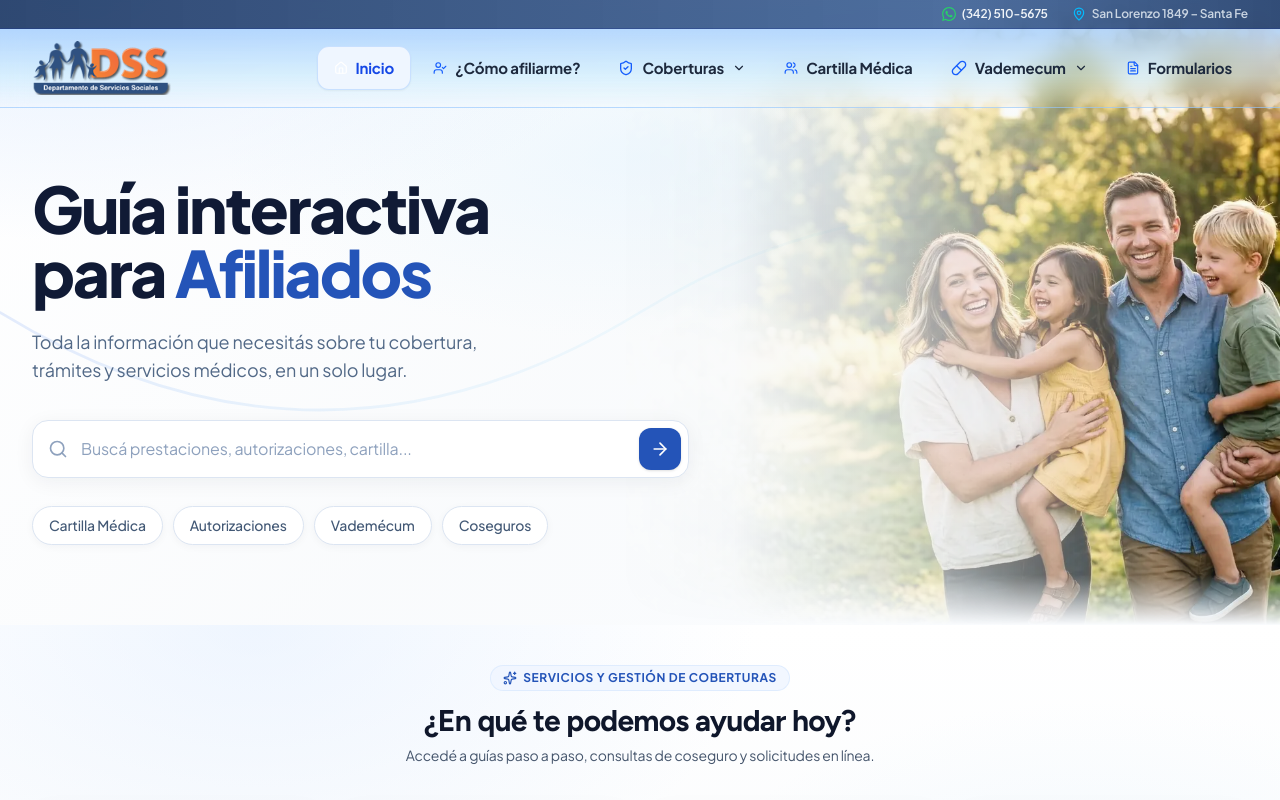
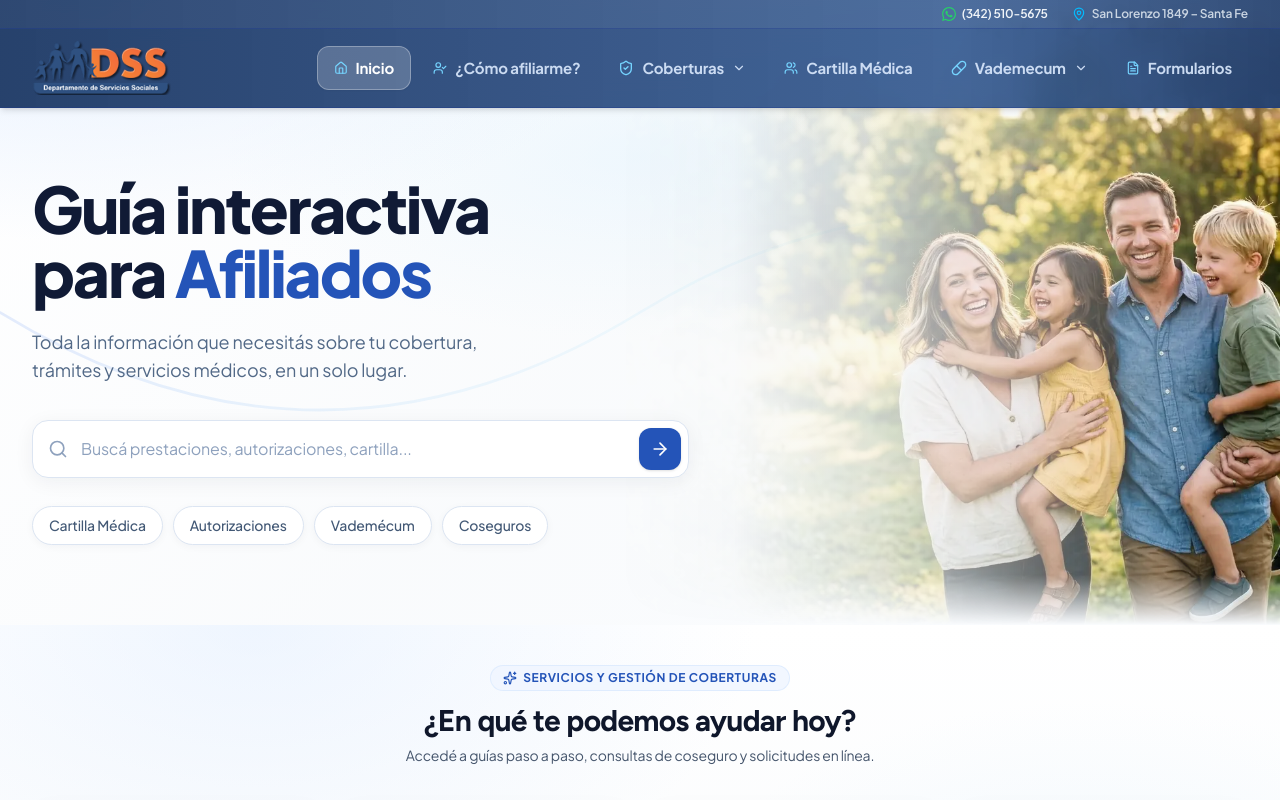
Before and after one commit to KarimServin/guia-interactiva-dss, a Next.js app: page / in a window 1280 px wide. Shown: the top 800 px of the page. Built offline with nearby package versions, Linux system fonts and the light colour scheme.

Commit message:
style(navbar): match dark slate-blue gradient of top bar

```diff
--- a/src/components/Header.tsx
+++ b/src/components/Header.tsx
@@ -111,18 +111,16 @@ export const Header: React.FC<HeaderProps> = ({ activeTab = 'guia', onSelectNav
         </div>
       </div>
 
-      {/* Main navbar — elegant light-blue gradient glass */}
+      {/* Main navbar — matching top bar dark slate-blue gradient */}
       <div
-        className={`transition-all duration-300 ease-in-out ${
+        className={`transition-all duration-300 ease-in-out backdrop-blur-md border-b shadow-md ${
           isPastHero
-            ? 'bg-gradient-to-r from-sky-200/75 via-blue-200/70 to-sky-200/75 md:from-sky-100/95 md:via-blue-100/95 md:to-sky-100/95 backdrop-blur-xs md:backdrop-blur-xl border-b border-blue-300/70 md:border-blue-300/80 shadow-xs md:shadow-md'
-            : 'bg-gradient-to-b from-sky-300/60 via-blue-200/45 to-transparent md:bg-transparent backdrop-blur-xs md:backdrop-blur-md border-b border-transparent shadow-none'
+            ? 'border-blue-800/60 shadow-lg'
+            : 'border-blue-900/40'
         }`}
-        style={
-          !isPastHero
-            ? { background: 'linear-gradient(180deg, rgba(147, 197, 253, 0.65) 0%, rgba(186, 230, 253, 0.45) 60%, rgba(255, 255, 255, 0) 100%)' }
-            : undefined
-        }>
+        style={{
+          background: 'linear-gradient(90deg, rgba(30, 58, 102, 0.96) 0%, rgba(41, 74, 126, 0.93) 45%, rgba(48, 86, 142, 0.90) 75%, rgba(33, 62, 108, 0.96) 100%)'
+        }}>
         <div className="max-w-7xl mx-auto px-4 sm:px-6 lg:px-8 h-[72px] sm:h-[78px] flex items-center justify-between gap-4">
 
           {/* Logo */}
@@ -145,12 +143,9 @@ export const Header: React.FC<HeaderProps> = ({ activeTab = 'guia', onSelectNav
 
               const baseBtn = `relative flex items-center gap-2 px-3.5 lg:px-4 py-2.5 text-sm lg:text-[15px] font-bold rounded-xl transition-all duration-200 cursor-pointer group`;
 
-              // Styles for Hero (semi-transparent white) vs Scrolled (solid white)
-              const activeStyle = 'text-blue-700 bg-blue-50 border border-blue-200/80 shadow-xs';
-
-              const inactiveStyle = isPastHero
-                ? 'text-slate-700 hover:text-blue-700 hover:bg-slate-100/80'
-                : 'text-slate-800 hover:text-blue-700 hover:bg-white/90';
+              // High-contrast styles for dark slate-blue background
+              const activeStyle = 'text-white bg-white/20 border border-white/30 shadow-xs';
+              const inactiveStyle = 'text-blue-100/90 hover:text-white hover:bg-white/10';
 
               if (isCoberturas) {
                 return (
@@ -160,7 +155,7 @@ export const Header: React.FC<HeaderProps> = ({ activeTab = 'guia', onSelectNav
                     <button id="nav-coberturas-trigger"
                       onClick={() => handleNavClick(item.id)}
                       className={`${baseBtn} ${isActive ? activeStyle : inactiveStyle}`}>
-                      <Icon className={`w-4 h-4 shrink-0 ${isActive ? (isPastHero ? 'text-blue-600' : 'text-white') : 'text-blue-600'}`} />
+                      <Icon className="w-4 h-4 shrink-0 text-sky-300" />
                       <span>{item.label}</span>
                       <ChevronDown className={`w-3.5 h-3.5 transition-transform duration-200 ${isCoberturasDropdownOpen ? 'rotate-180' : ''}`} />
                     </button>
@@ -192,7 +187,7 @@ export const Header: React.FC<HeaderProps> = ({ activeTab = 'guia', onSelectNav
                     onMouseLeave={() => setIsVademecumDropdownOpen(false)}>
                     <button id="nav-vademecum-trigger"
                       className={`${baseBtn} ${isActive ? activeStyle : inactiveStyle}`}>
-                      <Icon className={`w-4 h-4 shrink-0 ${isActive ? (isPastHero ? 'text-blue-600' : 'text-white') : 'text-blue-600'}`} />
+                      <Icon className="w-4 h-4 shrink-0 text-sky-300" />
                       <span>{item.label}</span>
                       <ChevronDown className={`w-3.5 h-3.5 transition-transform duration-200 ${isVademecumDropdownOpen ? 'rotate-180' : ''}`} />
                     </button>
@@ -217,7 +212,7 @@ export const Header: React.FC<HeaderProps> = ({ activeTab = 'guia', onSelectNav
               return (
                 <button key={item.id} onClick={() => handleNavClick(item.id)}
                   className={`${baseBtn} ${isActive ? activeStyle : inactiveStyle}`}>
-                  <Icon className={`w-3.5 h-3.5 shrink-0 ${isActive ? (isPastHero ? 'text-blue-600' : 'text-white') : 'text-blue-600'}`} />
+                  <Icon className="w-3.5 h-3.5 shrink-0 text-sky-300" />
                   <span>{item.label}</span>
                 </button>
               );
@@ -227,9 +222,9 @@ export const Header: React.FC<HeaderProps> = ({ activeTab = 'guia', onSelectNav
           {/* Hamburger */}
           <button
             onClick={() => setIsMobileMenuOpen(!isMobileMenuOpen)}
-            className="md:hidden p-2 rounded-xl hover:bg-slate-100 text-slate-600 transition-colors cursor-pointer"
+            className="md:hidden p-2 rounded-xl hover:bg-white/10 text-white transition-colors cursor-pointer"
             aria-label="Toggle Menu">
-            {isMobileMenuOpen ? <X className="w-5 h-5" /> : <Menu className="w-5 h-5" />}
+            {isMobileMenuOpen ? <X className="w-5 h-5 text-white" /> : <Menu className="w-5 h-5 text-white" />}
           </button>
         </div>
       </div>
```
